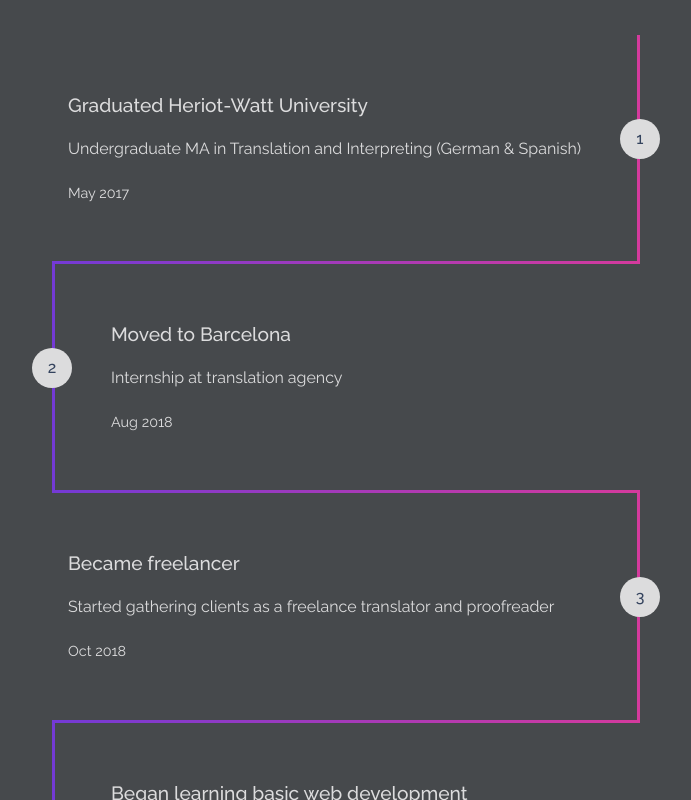
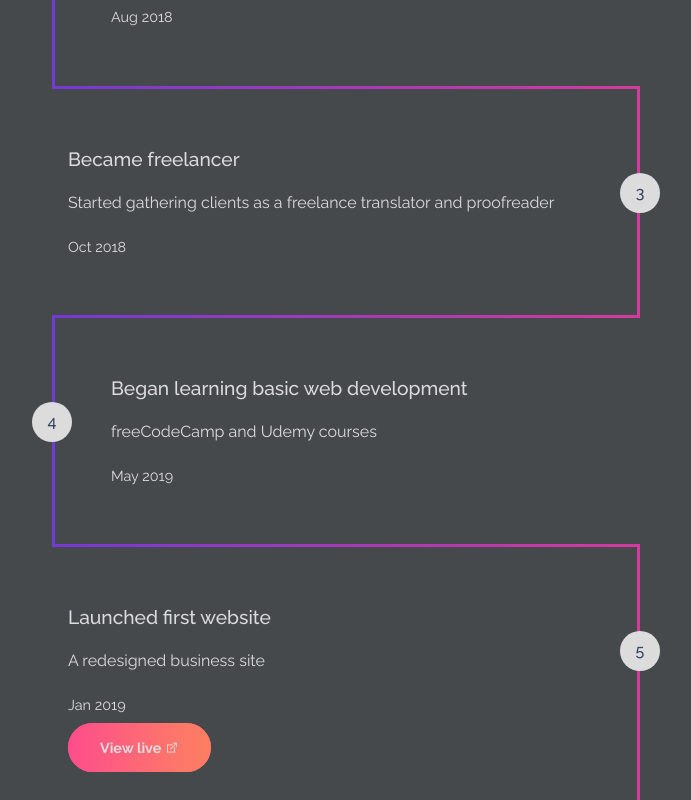
Before and after one commit to ScotDev/Personal-site, a React (Create React App) app: page / in a window 1280 px wide. Shown: the part 3040-3840 px from the top of the page, without its empty margins (314-1005 px from the left). Built offline with nearby package versions, Linux system fonts and the light colour scheme.

Commit message:
Improved timeline

```diff
--- a/public/scss/_timeline.scss
+++ b/public/scss/_timeline.scss
@@ -89,6 +89,11 @@
         font-size: 0.9rem;
         padding: 0 1rem;
       }
+      .timeline-link {
+        font-size: 0.9rem;
+        margin: 0 1rem;
+        color: $light-text;
+      }
     }
   }
 }
--- a/src/App.js
+++ b/src/App.js
@@ -16,9 +16,10 @@
           <Showcase></Showcase>
           <div id="portfolio" className="section-heading">Projects</div>
           <Portfolio></Portfolio>
+          <div id="Timeline" className="section-heading">Timeline</div>
+          <Timeline></Timeline>
           <div id="contact" className="section-heading">Contact</div>
           <Contact></Contact>
-          <Timeline></Timeline>
         </div>
       </div>
     </div>
--- a/src/components/layout/Timeline.js
+++ b/src/components/layout/Timeline.js
@@ -14,9 +14,8 @@
                 <h2 className="timeline-title">{item.title}</h2>
                 <p className="timeline-text">{item.text}</p>
                 <p className="timeline-date">{item.date}</p>
-
+                {item.url && <a href={item.url} className="timeline-link btn btn-primary" target="_blank" rel="noopener noreferrer">View live <i class="las la-external-link-alt"></i></a>}
             </li>
-
         )
     })
 
--- a/src/timeline_data.json
+++ b/src/timeline_data.json
@@ -11,9 +11,7 @@
     "id": "2",
     "title": "Moved to Barcelona",
     "text": "Internship at translation agency",
-    "date": "Aug 2018",
-    "url": "",
-    "link_alias": ""
+    "date": "Aug 2018"
   },
   {
     "id": "3",
```
Also changed, not shown: src/styles.min.css.
